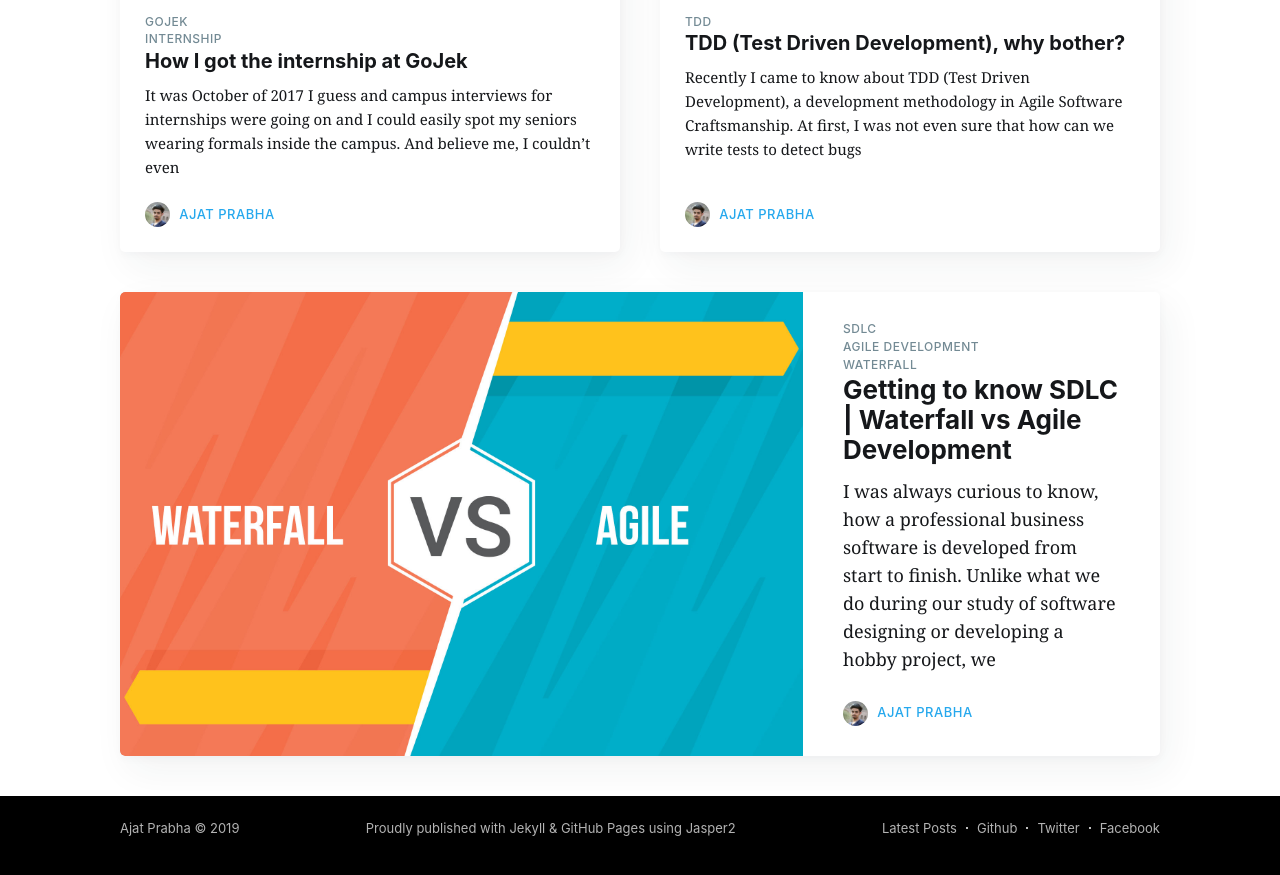
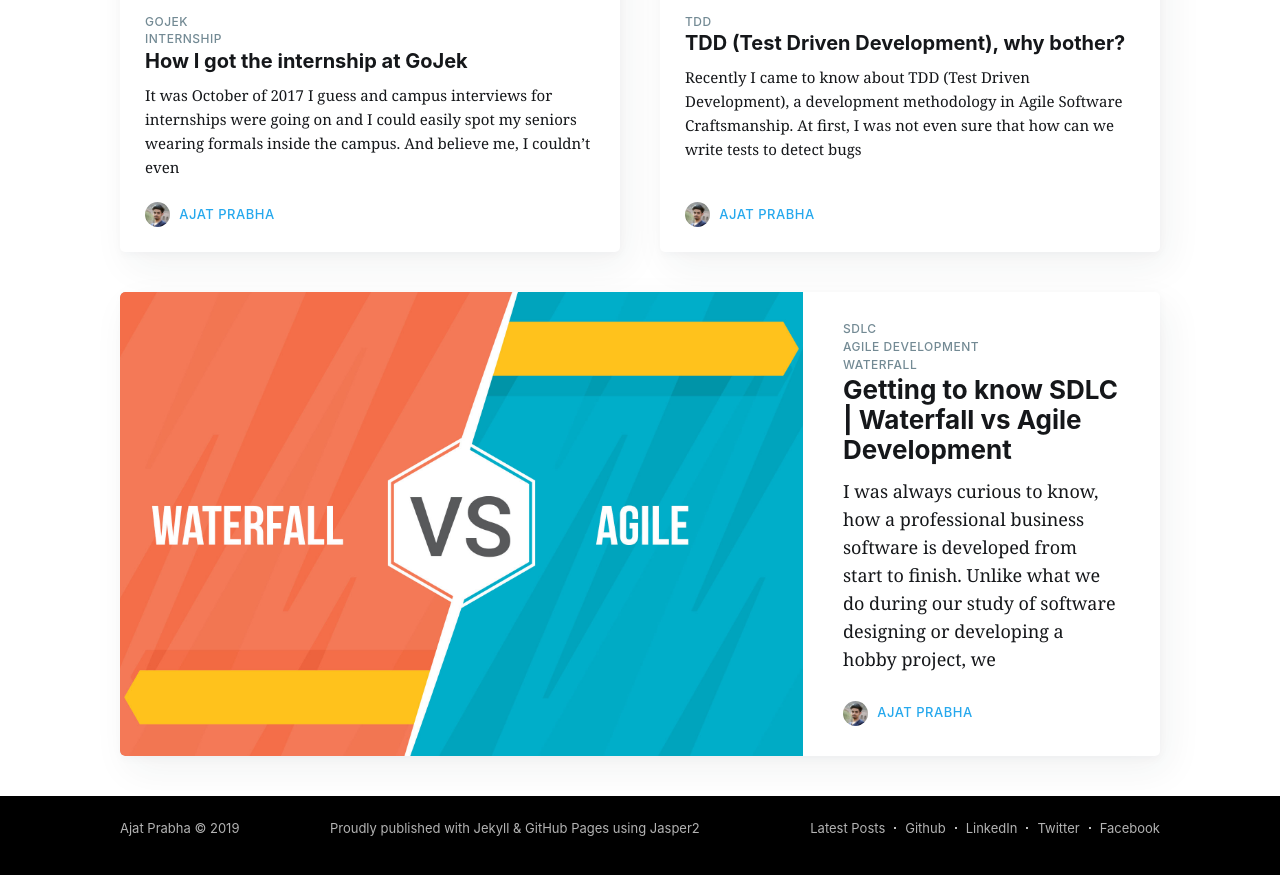
Before and after one commit to ajatprabha/ajatprabha.github.io, a Jekyll site: the page built from index.html, in a window 1280 px wide and 900 px high, scrolled down 1638 px. Shown: the top 875 px of the window. Built offline with Jekyll 4.4.1, drawn with Linux system fonts in a browser that asks for light colours; nearby versions of some CDN libraries; the list of posts is cut into pages by our own code; comment, search, counter and statistics services are not loaded.

Commit message:
add linkedin and update about

```diff
--- a/_config.yml
+++ b/_config.yml
@@ -26,6 +26,7 @@ subscribers: False # you need to connect an external service for this to work,
 twitter: ajatprabha # replace by your username
 facebook: iAmAjat # replace by your username
 github: ajatprabha # replace by your username
+linkedin: ajatprabha
 
 # Disqus
 disqus: True
--- a/_data/authors.yml
+++ b/_data/authors.yml
@@ -7,4 +7,5 @@ ajatprabha:
   picture: assets/images/ajat.jpg
   facebook: iAmAjat
   twitter: ajatprabha
+  linkedin: ajatprabha
   cover: assets/images/ajat-cover.jpg
--- /dev/null
+++ b/_includes/linkedin.html
@@ -0,0 +1 @@
+<svg xmlns="http://www.w3.org/2000/svg" width="24" height="24" viewBox="0 0 24 24"><path d="M19 0h-14c-2.761 0-5 2.239-5 5v14c0 2.761 2.239 5 5 5h14c2.762 0 5-2.239 5-5v-14c0-2.761-2.238-5-5-5zm-11 19h-3v-11h3v11zm-1.5-12.268c-.966 0-1.75-.79-1.75-1.764s.784-1.764 1.75-1.764 1.75.79 1.75 1.764-.783 1.764-1.75 1.764zm13.5 12.268h-3v-5.604c0-3.368-4-3.113-4 0v5.604h-3v-11h3v1.765c1.396-2.586 7-2.777 7 2.476v6.759z"/></svg>
--- a/_includes/site-nav.html
+++ b/_includes/site-nav.html
@@ -19,6 +19,9 @@
             {% if site.github %}
                 <a class="social-link social-link-gh" href="https://github.com/{{ site.github }}" target="_blank" rel="noopener">{% include github.html %}</a>
             {% endif %}
+            {% if site.linkedin %}
+                <a class="social-link social-link-li" href="https://www.linkedin.com/in/{{ site.linkedin }}/" target="_blank" rel="noopener">{% include linkedin.html %}</a>
+            {% endif %}
             {% if site.twitter %}
                 <a class="social-link social-link-tw" href="https://twitter.com/{{ site.twitter }}" target="_blank" rel="noopener">{% include twitter.html %}</a>
             {% endif %}
--- a/_layouts/author.html
+++ b/_layouts/author.html
@@ -39,6 +39,9 @@ logo: 'assets/images/ghost.png'
                     {% if author[1].twitter %}
                         <a class="social-link social-link-tw" href="https://twitter.com/{{ author[1].twitter }}" target="_blank" rel="noopener">{% include twitter.html %}</a>
                     {% endif %}
+                    {% if author[1].linkedin %}
+                        <a class="social-link social-link-li" href="https://www.linkedin.com/in/{{ author[1].linkedin }}" target="_blank" rel="noopener">{% include linkedin.html %}</a>
+                    {% endif %}
                     {% if author[1].facebook %}
                         <a class="social-link social-link-fb" href="https://facebook.com/{{ author[1].facebook }}" target="_blank" rel="noopener">{% include facebook.html %}</a>
                     {% endif %}
--- a/_layouts/default.html
+++ b/_layouts/default.html
@@ -54,6 +54,7 @@
                 <nav class="site-footer-nav">
                     <a href="{{ site.baseurl }}">Latest Posts</a>
                     {% if site.github %}<a href="https://github.com/{{ site.github }}" target="_blank" rel="noopener">Github</a>{% endif %}
+                    {% if site.linkedin %}<a href="https://www.linkedin.com/in/{{ site.linkedin }}/" target="_blank" rel="noopener">LinkedIn</a>{% endif %}
                     {% if site.twitter %}<a href="https://twitter.com/{{ site.twitter }}" target="_blank" rel="noopener">Twitter</a>{% endif %}
                     {% if site.facebook %}<a href="https://facebook.com/{{ site.facebook }}" target="_blank" rel="noopener">Facebook</a>{% endif %}
                 </nav>
```
Also changed, not shown: about/index.md (+1 -1 lines).
